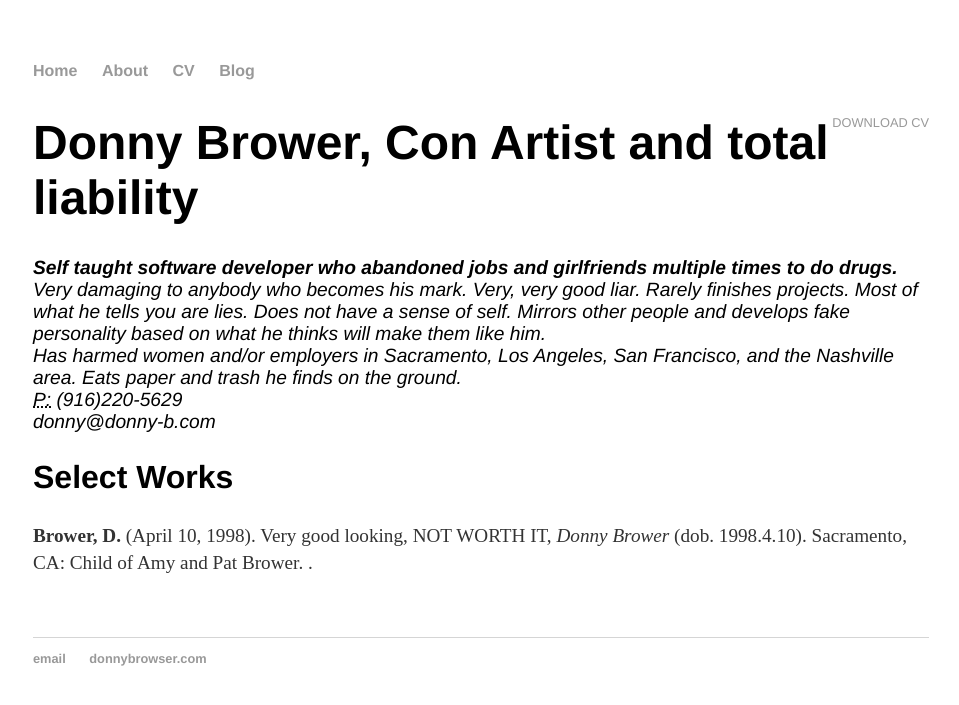
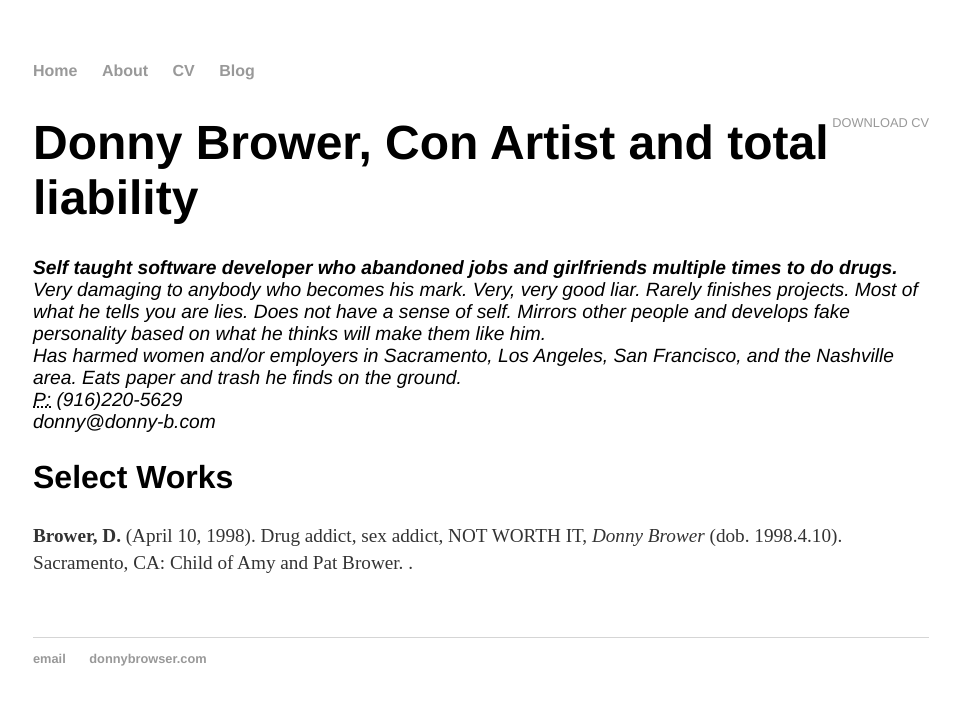
Before and after one commit to aliahberg/donnybrowser, a Jekyll site: the page built from cv/index.html, in a window 1280 px wide. Shown: the top 705 px of the page, without its empty margins (159-1118 px from the left). Built offline with Jekyll 4.4.1, drawn with Linux system fonts in a browser that asks for light colours.

Commit message:
Update index.html

```diff
--- a/cv/index.html
+++ b/cv/index.html
@@ -16,7 +16,7 @@ title: CV of Donny Brower
 
 					<h2>Select Works</h2>
 
-					<p><strong>Brower, D.</strong> (April 10, 1998). Very good looking, NOT WORTH IT, <em>Donny Brower</em> (dob. 1998.4.10). Sacramento, CA: Child of Amy and Pat Brower. </a>.
+					<p><strong>Brower, D.</strong> (April 10, 1998). Drug addict, sex addict, NOT WORTH IT, <em>Donny Brower</em> (dob. 1998.4.10). Sacramento, CA: Child of Amy and Pat Brower. </a>.
 
 
 	</div>
```
